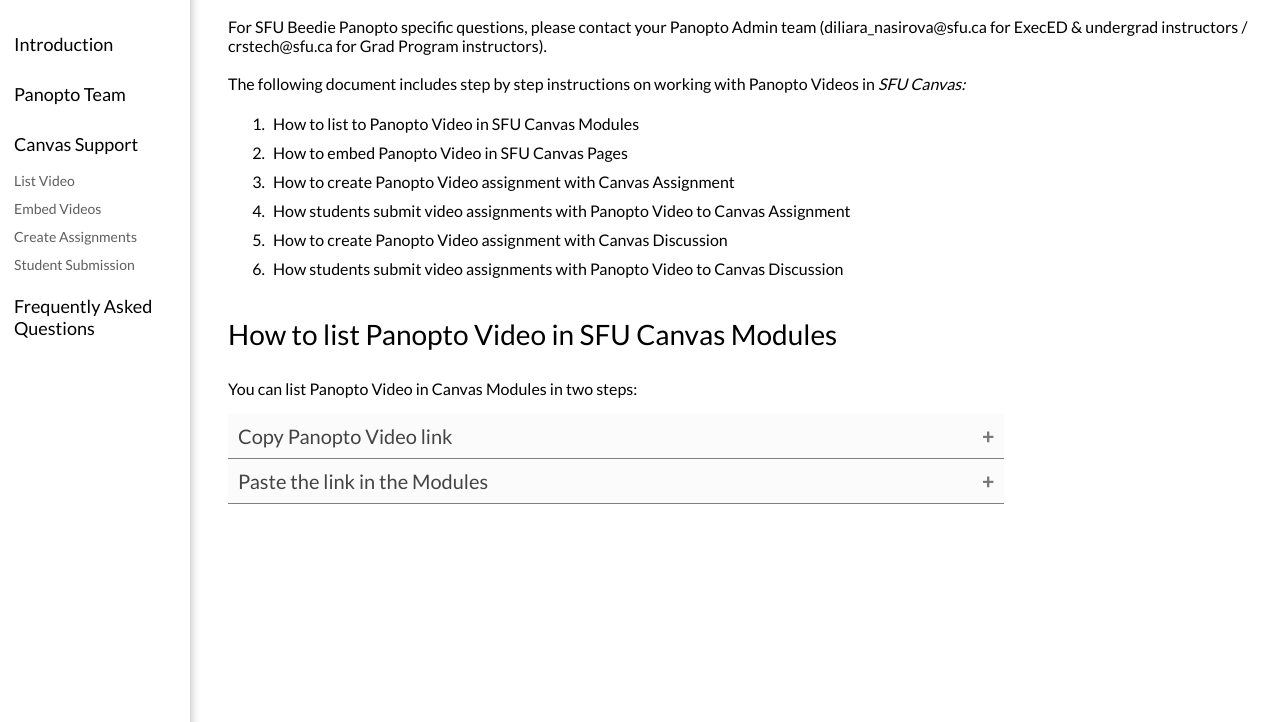
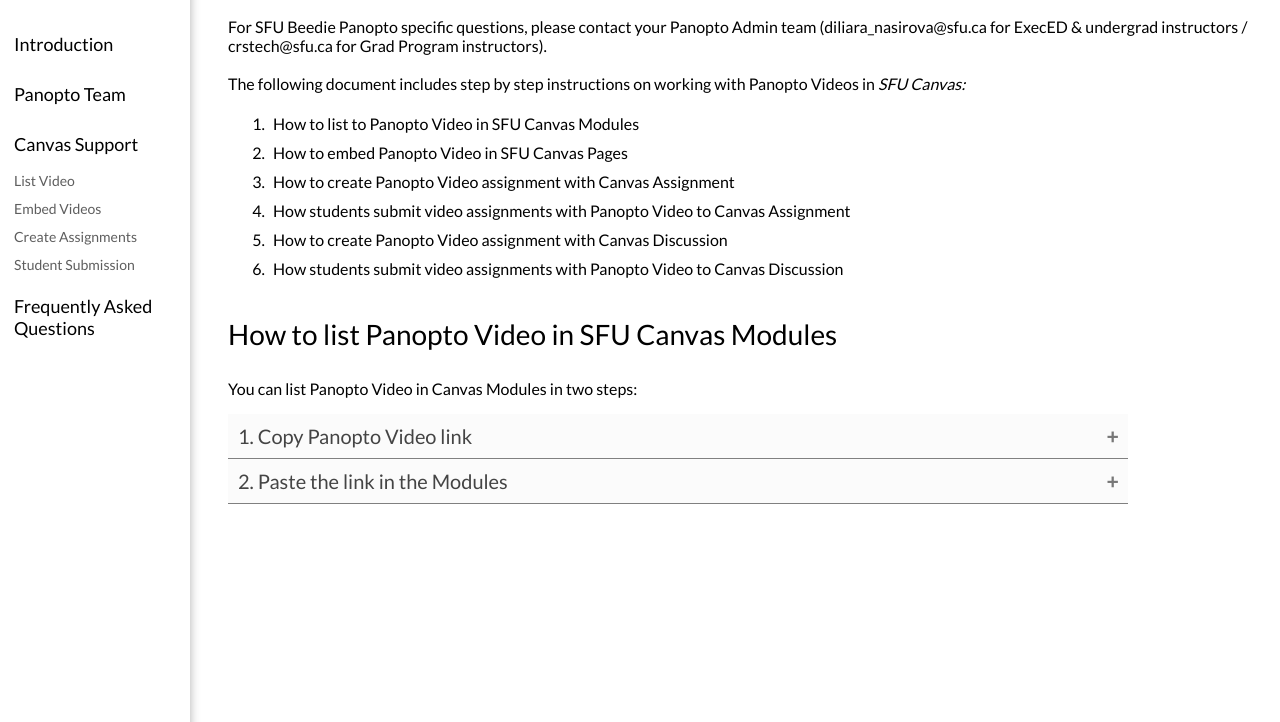
Before and after one commit to jsason/coop-canvas, a plain HTML site: page canvas_support.html in a window 1280 px wide. Shown: the part 78-800 px from the top of the page. Drawn offline with Linux system fonts and the light colour scheme.

Commit message:
menu width

```diff
--- a/canvas_support.html
+++ b/canvas_support.html
@@ -46,7 +46,7 @@
         <p>
         You can list Panopto Video in Canvas Modules in two steps:
         </p>
-        <button class="accordion">Copy Panopto Video link</button>
+        <button class="accordion">1. Copy Panopto Video link</button>
         <div class="indent, panel">
             <p>
                 1.1 Go to your class Canvas site and then click on Panopto Video in the course menu.
@@ -61,10 +61,10 @@
             </p>
             <img src="./images/panopto_copylink.png" alt="Panopto copy link button">
         </div>
-        <button class="accordion">Paste the link in the Modules</button>
+        <button class="accordion">2. Paste the link in the Modules</button>
         <div class="indent, panel">
             <p>
-                1.4 Navigate to the Modules and click on the plus icon.
+                2.1 Navigate to the Modules and click on the plus icon.
                 </p>
                 <img src="./images/panopto_plus.png" alt="Plus icon for module page">
         </div>
--- a/styles.css
+++ b/styles.css
@@ -3,40 +3,33 @@
 body {
   font-family: "Lato Extended", Lato, "Helvetica Neue", Helvetica, Arial, sans-serif;
 }
-
 .logo {
   width: 152px;
   height: 36px;
   border: none;
 }
-
 h2 {
   font-size: 28px;
   font-weight: 500;
   padding-top: 10px;
   padding-bottom: 5px;
 }
-
 img {
   border: 2px solid rgb(0, 0, 0);
   width: 50%;
   margin-left: 0px ;
 }
-
 h3 {
   font-weight: normal;
   font-size: 22px;
 }
-
 li {
   padding: 5px;
 }
-
 button {
   font-family: "Lato Extended", Lato, "Helvetica Neue", Helvetica, Arial, sans-serif;
   font-size: 20px;
 }
-
 div.indent {
   border-left: 1px solid rgb(211, 211, 211);
 }
@@ -101,7 +94,7 @@ div.indent {
     background-color: rgba(237, 237, 237, 0.236);
     color: #444;
     padding: 10px;
-    width: 75%;
+    width: 900px;
     border: 0;
     border-bottom: 1px solid gray;;
     text-align: left;
```
